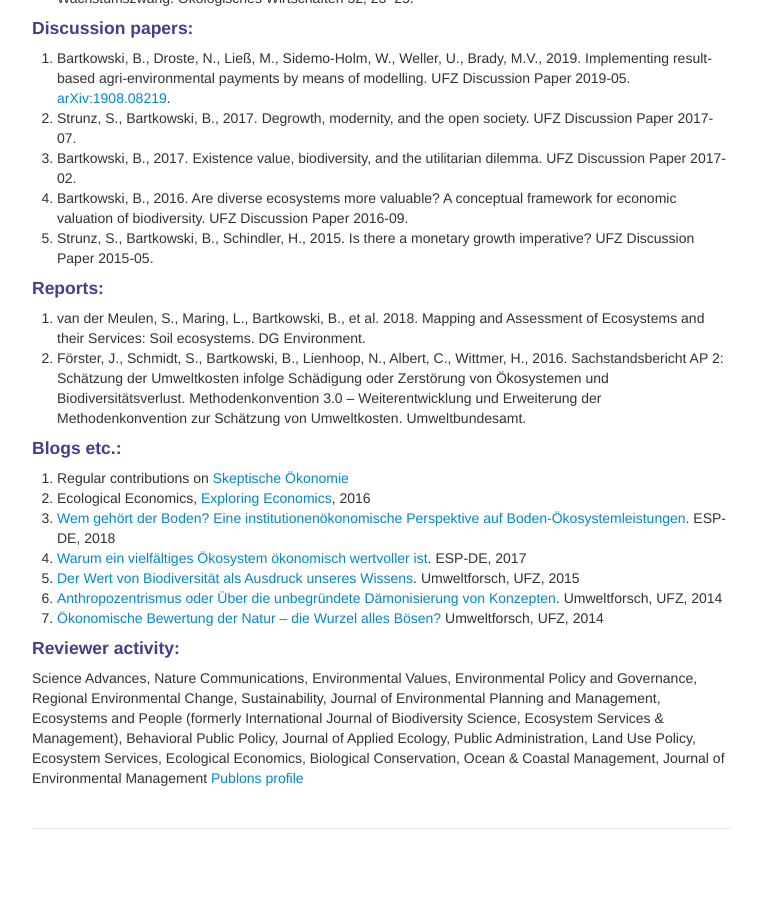
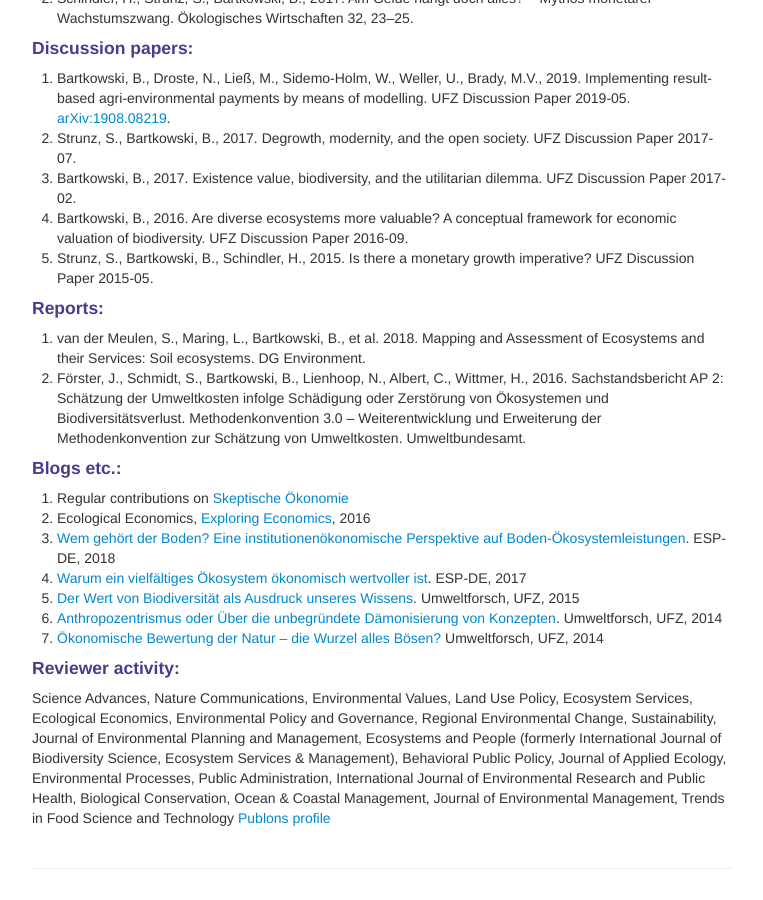
Before and after one commit to BartoszBartk/BartoszBartk.github.io, a Jekyll site: the page built from pages/publications.md, in a window 1280 px wide and 900 px high, scrolled down 2404 px. Shown: the whole window, without its empty margins (258-1021 px from the left). Built offline with Jekyll 4.4.1, drawn with Linux system fonts in a browser that asks for light colours; our own code applies the rules of GitHub Pages for plain Markdown files; before the commit the page ends 3264 px from its top, so only the background shows below that; some of the changed text lies outside the part shown.

Commit message:
aktualisiert

```diff
--- a/pages/publications.md
+++ b/pages/publications.md
@@ -83,5 +83,5 @@ If you are interested in any of my publications, but don't have access to it - f
 <li><a href="https://scilogs.spektrum.de/umweltforsch/oekonomische-bewertung-natur-wurzel-boesen/">Ökonomische Bewertung der Natur – die Wurzel alles Bösen?</a> Umweltforsch, UFZ, 2014</li>
 </ol>
 #### Reviewer activity:
-Science Advances, Nature Communications, Environmental Values, Environmental Policy and Governance, Regional Environmental Change, Sustainability, Journal of Environmental Planning and Management, Ecosystems and People (formerly International Journal of Biodiversity Science, Ecosystem Services & Management), Behavioral Public Policy, Journal of Applied Ecology, Public Administration, Land Use Policy, Ecosystem Services, Ecological Economics, Biological Conservation, Ocean & Coastal Management, Journal of Environmental Management
+Science Advances, Nature Communications, Environmental Values, Land Use Policy, Ecosystem Services, Ecological Economics, Environmental Policy and Governance, Regional Environmental Change, Sustainability, Journal of Environmental Planning and Management, Ecosystems and People (formerly International Journal of Biodiversity Science, Ecosystem Services & Management), Behavioral Public Policy, Journal of Applied Ecology, Environmental Processes, Public Administration, International Journal of Environmental Research and Public Health, Biological Conservation, Ocean & Coastal Management, Journal of Environmental Management, Trends in Food Science and Technology
 <a href="https://publons.com/author/1270943/bartosz-bartkowski#profile">Publons profile</a>
```
Also changed, not shown: other parts of pages/publications.md (+3 -3 lines), 1 other file.
